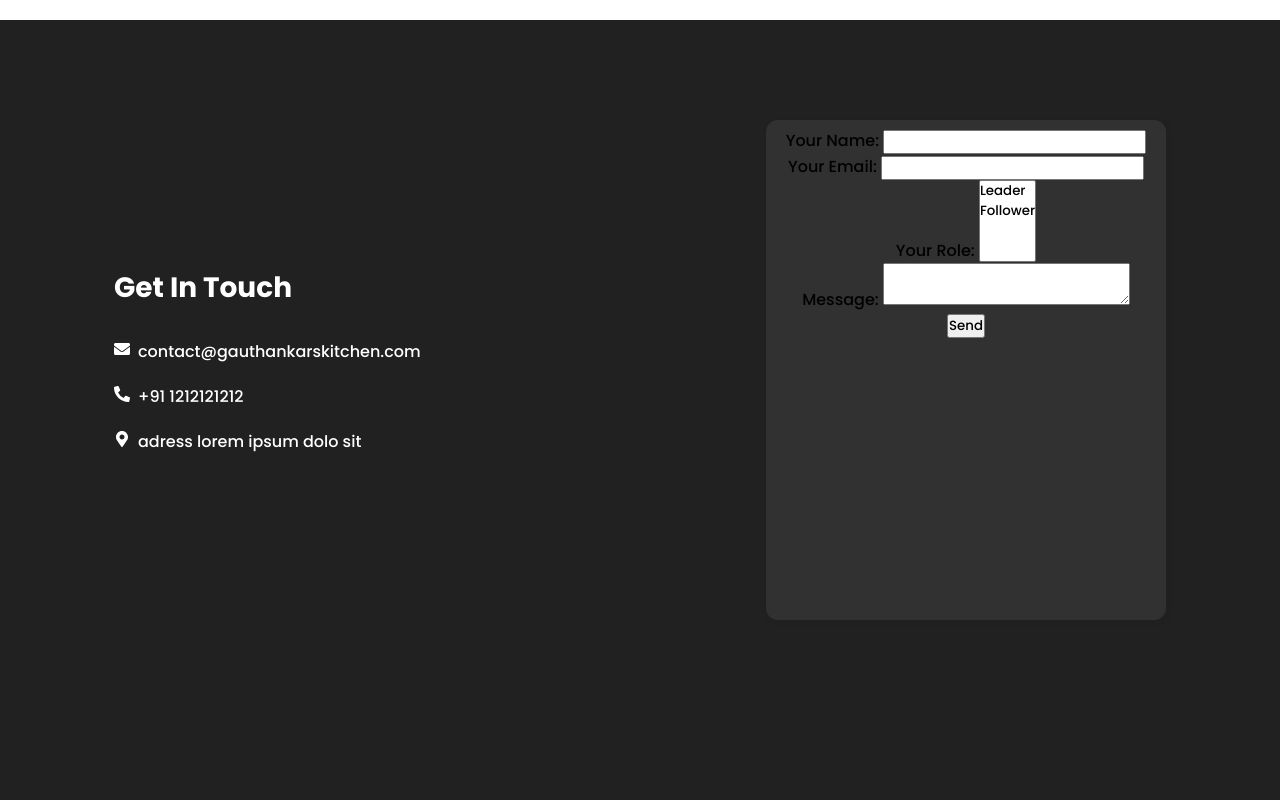
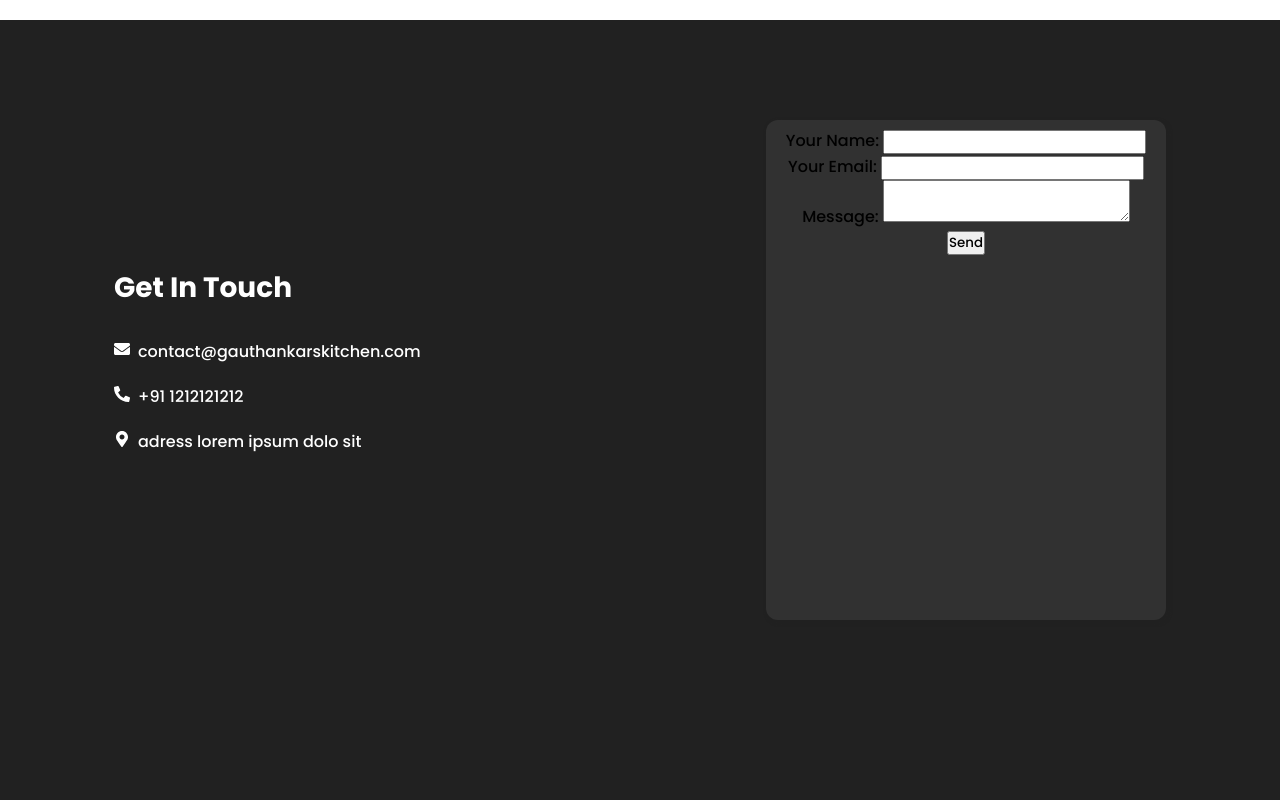
Before and after one commit to varadgauthankar/gauthankars-kitchen, a React (Create React App) app: page / in a window 1280 px wide. Shown: the part 3180-3980 px from the top of the page. Built offline with nearby package versions, Linux system fonts and the light colour scheme.

Commit message:
Update index.js

```diff
--- a/src/components/GetInTouchSection/index.js
+++ b/src/components/GetInTouchSection/index.js
@@ -50,7 +50,12 @@ const GetInTouch = () => {
           </Column1>
           <Column2>
             <FormContainer>
-              <form name="contact" method="POST" data-netlify="true">
+              <form
+                name="contact"
+                method="POST"
+                data-netlify="true"
+                enctype="application/x-www-form-urlencoded"
+              >
                 <p>
                   <label>
                     Your Name: <input type="text" name="name" />
@@ -61,15 +66,7 @@ const GetInTouch = () => {
                     Your Email: <input type="email" name="email" />
                   </label>
                 </p>
-                <p>
-                  <label>
-                    Your Role:{" "}
-                    <select name="role[]" multiple>
-                      <option value="leader">Leader</option>
-                      <option value="follower">Follower</option>
-                    </select>
-                  </label>
-                </p>
+
                 <p>
                   <label>
                     Message: <textarea name="message"></textarea>
```
